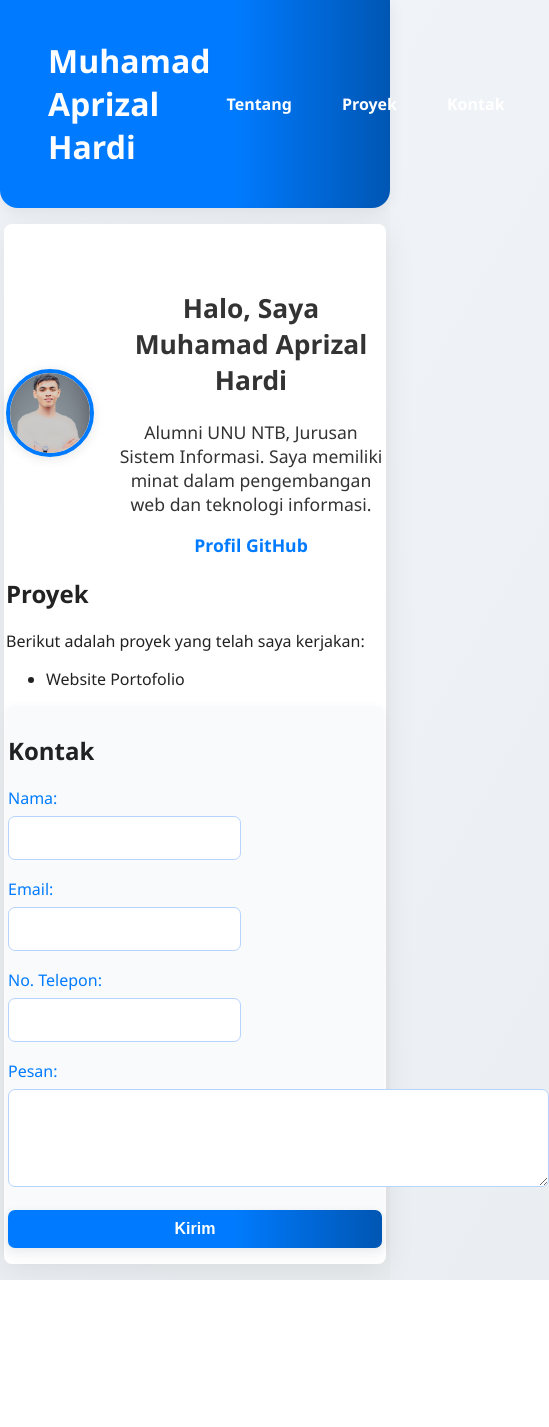
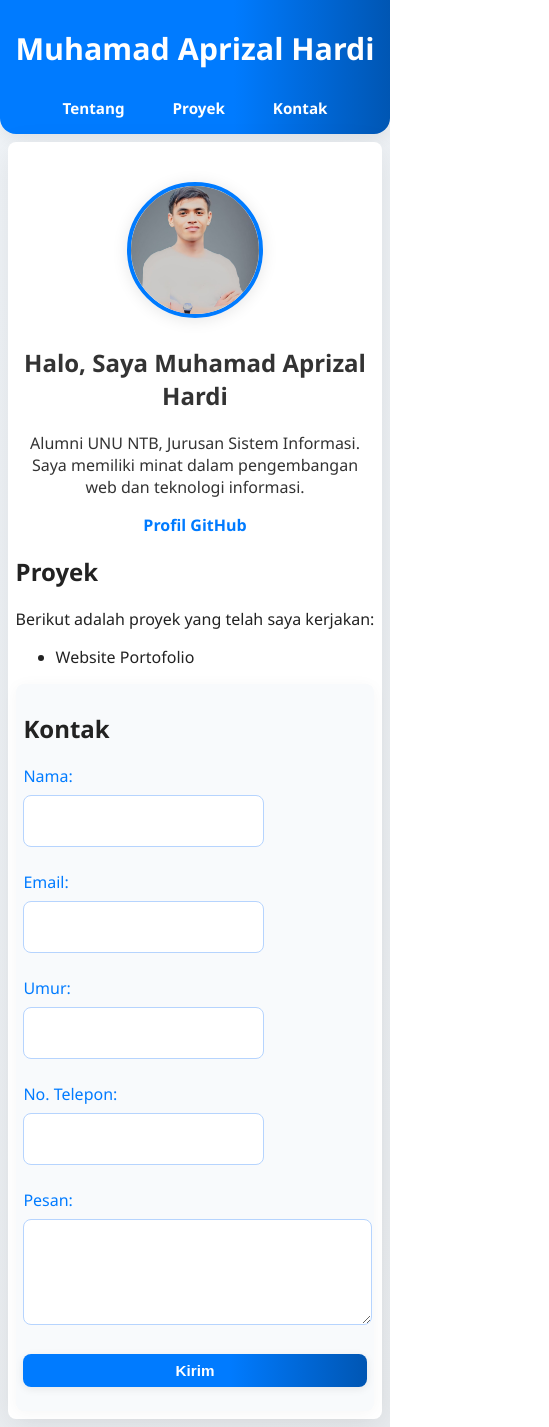
Before and after one commit to aprizalrizalzal/biodata, a plain HTML site: page index.html in a window 390 px wide. Shown: the whole page, 549 px wide, since content can reach past the window. Before the commit the page ends 1280 px from the top, so only its background shows below. Drawn offline with Linux system fonts and the light colour scheme.

Commit message:
update style and add script in html

```diff
--- a/css/style.css
+++ b/css/style.css
@@ -1,5 +1,5 @@
 body {
-  font-family: 'Segoe UI', Arial, sans-serif;
+  font-family: "Segoe UI", Arial, sans-serif;
   margin: 0;
   padding: 0;
   box-sizing: border-box;
@@ -9,31 +9,41 @@ body {
 }
 
 @keyframes fadeInBody {
-  from { opacity: 0; }
-  to { opacity: 1; }
+  from {
+    opacity: 0;
+  }
+  to {
+    opacity: 1;
+  }
 }
 
 header {
   background: linear-gradient(90deg, #007bff 60%, #0056b3 100%);
   color: white;
-  padding: 18px 48px;
+  padding: 16px 48px;
   display: flex;
   justify-content: space-between;
   align-items: center;
-  box-shadow: 0 4px 16px rgba(0,0,0,0.07);
-  border-radius: 0 0 18px 18px;
+  box-shadow: 0 4px 16px rgba(0, 0, 0, 0.07);
+  border-radius: 0 0 16px 16px;
   animation: slideDown 1s;
 }
 
 @keyframes slideDown {
-  from { transform: translateY(-40px); opacity: 0; }
-  to { transform: translateY(0); opacity: 1; }
+  from {
+    transform: translateY(-40px);
+    opacity: 0;
+  }
+  to {
+    transform: translateY(0);
+    opacity: 1;
+  }
 }
 
 .nav-menu {
   list-style: none;
   display: flex;
-  gap: 18px;
+  gap: 16px;
   margin: 0;
   padding: 0;
 }
@@ -47,12 +57,12 @@ header {
   color: white;
   font-weight: 600;
   padding: 8px 16px;
-  border-radius: 6px;
+  border-radius: 8px;
   transition: background 0.2s, transform 0.2s;
 }
 
 .nav-menu a:hover {
-  background: rgba(255,255,255,0.15);
+  background: rgba(255, 255, 255, 0.15);
   text-decoration: none;
   transform: scale(1.08);
 }
@@ -62,21 +72,27 @@ header {
   max-width: 900px;
   margin: 32px auto;
   background: white;
-  border-radius: 18px;
-  box-shadow: 0 6px 32px rgba(0,0,0,0.08);
+  border-radius: 16px;
+  box-shadow: 0 8px 32px rgba(0, 0, 0, 0.08);
   animation: fadeInUp 1s;
 }
 
 @keyframes fadeInUp {
-  from { opacity: 0; transform: translateY(40px);}
-  to { opacity: 1; transform: translateY(0);}
+  from {
+    opacity: 0;
+    transform: translateY(40px);
+  }
+  to {
+    opacity: 1;
+    transform: translateY(0);
+  }
 }
 
 .profile {
   display: flex;
   align-items: center;
   gap: 32px;
-  margin-bottom: 36px;
+  margin-bottom: 32px;
   flex-wrap: wrap;
 }
 
@@ -92,7 +108,7 @@ header {
   width: 120px;
   height: 120px;
   object-fit: cover;
-  box-shadow: 0 2px 12px rgba(0,0,0,0.10);
+  box-shadow: 0 2px 16px rgba(0, 0, 0, 0.1);
   border: 4px solid #007bff;
   margin-bottom: 0;
   transition: transform 0.3s, box-shadow 0.3s;
@@ -100,7 +116,7 @@ header {
 
 .profile-photo:hover {
   transform: scale(1.07) rotate(-2deg);
-  box-shadow: 0 6px 24px rgba(0,123,255,0.18);
+  box-shadow: 0 8px 24px rgba(0, 123, 255, 0.16);
 }
 
 .profile-description {
@@ -112,8 +128,14 @@ header {
 }
 
 @keyframes fadeInRight {
-  from { opacity: 0; transform: translateX(-40px);}
-  to { opacity: 1; transform: translateX(0);}
+  from {
+    opacity: 0;
+    transform: translateX(-40px);
+  }
+  to {
+    opacity: 1;
+    transform: translateX(0);
+  }
 }
 
 .github-link {
@@ -133,15 +155,15 @@ header {
   margin: 0 auto;
   background: #f8fafc;
   padding: 32px 24px;
-  border-radius: 14px;
-  box-shadow: 0 2px 12px rgba(0,0,0,0.04);
+  border-radius: 16px;
+  box-shadow: 0 2px 16px rgba(0, 0, 0, 0.04);
   animation: fadeInUp 1.2s;
 }
 
 .contact-form {
   display: flex;
   flex-direction: column;
-  gap: 18px;
+  gap: 16px;
 }
 
 .form-group {
@@ -149,7 +171,7 @@ header {
 }
 
 .form-label {
-  margin-bottom: 7px;
+  margin-bottom: 8px;
   display: block;
   font-weight: 500;
   color: #007bff;
@@ -157,10 +179,9 @@ header {
 
 .form-input,
 .form-textarea {
-
-  padding: 12px;
+  padding: 16px;
   border: 1.5px solid #b6d4fe;
-  border-radius: 7px;
+  border-radius: 8px;
   font-size: 1rem;
   background: #fff;
   transition: border 0.2s, box-shadow 0.2s;
@@ -174,66 +195,91 @@ header {
 }
 
 .form-button {
-  padding: 12px 0;
+  padding: 16px 0;
   background: linear-gradient(90deg, #007bff 60%, #0056b3 100%);
   color: white;
   border: none;
-  border-radius: 7px;
+  border-radius: 8px;
   font-size: 1.1rem;
   font-weight: 600;
   cursor: pointer;
   transition: background 0.2s, transform 0.1s, box-shadow 0.2s;
-  box-shadow: 0 2px 8px rgba(0,0,0,0.08);
+  box-shadow: 0 2px 8px rgba(0, 0, 0, 0.08);
 }
 
 .form-button:hover {
   background: linear-gradient(90deg, #0056b3 60%, #007bff 100%);
   transform: translateY(-2px) scale(1.03);
-  box-shadow: 0 4px 16px rgba(0,123,255,0.15);
+  box-shadow: 0 4px 16px rgba(0, 123, 255, 0.15);
 }
+
 
 /* Responsive: Tablet */
 @media (max-width: 900px) {
   .body-container {
-    padding: 24px 8px;
-    max-width: 98vw;
+    padding: 16px 4vw;
+    max-width: 100vw;
   }
   .profile {
-    gap: 18px;
+    gap: 16px;
+  }
+  header {
+    padding: 16px 16px;
   }
 }
 
 /* Responsive: Mobile */
 @media (max-width: 700px) {
+  header {
+    flex-direction: column;
+    align-items: center;
+    padding: 8px 8px;
+    font-size: 1rem;
+  }
   .body-container {
-    padding: 18px 6px;
-    margin: 16px 4px;
+    padding: 16px 4vw;
+    margin: 8px 2vw;
+  }
+  .profile-photo-container {
+    flex-direction: column;
+    gap: 8px;
   }
   .profile {
     flex-direction: column;
-    gap: 18px;
+    gap: 8px;
     text-align: center;
   }
   .profile-description {
     text-align: center;
+    font-size: 1rem;
   }
   .form-section {
-    padding: 18px 6px;
+    padding: 8px 4vw;
+  }
+  .nav-menu {
+    padding: 8px;
+    width: 100%;
+    align-items: center;
   }
 }
 
 /* Responsive: Small Mobile */
 @media (max-width: 480px) {
   .profile-photo {
-    width: 80px;
-    height: 80px;
+    width: 128px;
+    height: 128px;
   }
-  .body-container, .form-section {
-    padding: 8px 2px;
+  .body-container,
+  .form-section {
+    padding: 8px 2vw;
     border-radius: 8px;
   }
   .form-button {
-    font-size: 1rem;
-    padding: 10px 0;
+    font-size: 0.95rem;
+    padding: 8px 0;
+  }
+  header {
+    font-size: 0.95rem;
+    padding: 8px 4px;
   }
 }
--- a/index.html
+++ b/index.html
@@ -5,6 +5,18 @@
     <meta name="viewport" content="width=device-width, initial-scale=1.0">
     <title>Portofolio - Muhamad Aprizal Hardi</title>
     <link rel="stylesheet" href="./css/style.css">
+    <style>
+        .error-message {
+            color: red;
+            font-size: 0.95em;
+            margin-top: 2px;
+            margin-bottom: 8px;
+        }
+        .success {
+            color: green;
+            margin-top: 10px;
+        }
+    </style>
 </head>
 <body>
     <header>
@@ -37,26 +49,98 @@
         </section>
         <section id="contact" class="form-section">
             <h2>Kontak</h2>
-            <form class="contact-form">
+            <form class="contact-form" novalidate>
                 <div class="form-group">
                     <label for="name" class="form-label">Nama:</label>
                     <input type="text" id="name" class="form-input">
+                    <div id="error-name" class="error-message"></div>
                 </div>
                 <div class="form-group">
                     <label for="email" class="form-label">Email:</label>
                     <input type="email" id="email" class="form-input">
+                    <div id="error-email" class="error-message"></div>
+                </div>
+                <div class="form-group">
+                    <label for="age" class="form-label">Umur:</label>
+                    <input type="number" id="age" class="form-input" min="0">
+                    <div id="error-age" class="error-message"></div>
                 </div>
                 <div class="form-group">
                     <label for="phone" class="form-label">No. Telepon:</label>
                     <input type="tel" id="phone" class="form-input">
+                    <div id="error-phone" class="error-message"></div>
                 </div>
                 <div class="form-group">
                     <label for="messages" class="form-label">Pesan:</label>
                     <textarea id="messages" class="form-textarea" rows="4" cols="50"></textarea>
+                    <div id="error-messages" class="error-message"></div>
                 </div>
                 <button type="submit" class="form-button">Kirim</button>
+                <div id="form-success"></div>
             </form>
         </section>
     </div>
+    <script>
+        document.querySelector('.contact-form').addEventListener('submit', function(e) {
+            e.preventDefault();
+
+            // Clear previous error messages
+            document.getElementById('error-name').innerText = '';
+            document.getElementById('error-email').innerText = '';
+            document.getElementById('error-age').innerText = '';
+            document.getElementById('error-phone').innerText = '';
+            document.getElementById('error-messages').innerText = '';
+            document.getElementById('form-success').innerText = '';
+
+            // Get values
+            const name = document.getElementById('name').value.trim();
+            const email = document.getElementById('email').value.trim();
+            const age = parseInt(document.getElementById('age').value.trim(), 10);
+            const phone = document.getElementById('phone').value.trim();
+            const messages = document.getElementById('messages').value.trim();
+
+            let valid = true;
+
+            if (!name) {
+                document.getElementById('error-name').innerText = 'Nama tidak boleh kosong.';
+                valid = false;
+            }
+            if (!email.includes('@')) {
+                document.getElementById('error-email').innerText = 'Email harus mengandung @.';
+                valid = false;
+            }
+            if (isNaN(age) || age < 13) {
+                document.getElementById('error-age').innerText = 'Umur minimal 13 tahun.';
+                valid = false;
+            }
+            if (!phone.match(/^[0-9]{10,15}$/)) {
+                document.getElementById('error-phone').innerText = 'No. telepon harus 10-15 digit angka.';
+                valid = false;
+            }
+            if (!messages) {
+                document.getElementById('error-messages').innerText = 'Pesan tidak boleh kosong.';
+                valid = false;
+            }
+
+            if (valid) {
+                document.getElementById('form-success').innerText = `Halo, ${name}! Terima kasih sudah menghubungi.`;
+                document.getElementById('form-success').className = 'success';
+                // this.reset(); // Uncomment jika ingin reset form setelah submit
+            }
+        });
+
+        // Responsive textarea cols for mobile
+        function setTextareaCols() {
+            const textarea = document.getElementById('messages');
+            if (!textarea) return;
+            if (window.innerWidth <= 600) {
+                textarea.setAttribute('cols', 30);
+            } else {
+                textarea.setAttribute('cols', 50);
+            }
+        }
+        window.addEventListener('resize', setTextareaCols);
+        window.addEventListener('DOMContentLoaded', setTextareaCols);
+    </script>
 </body>
 </html>
```
